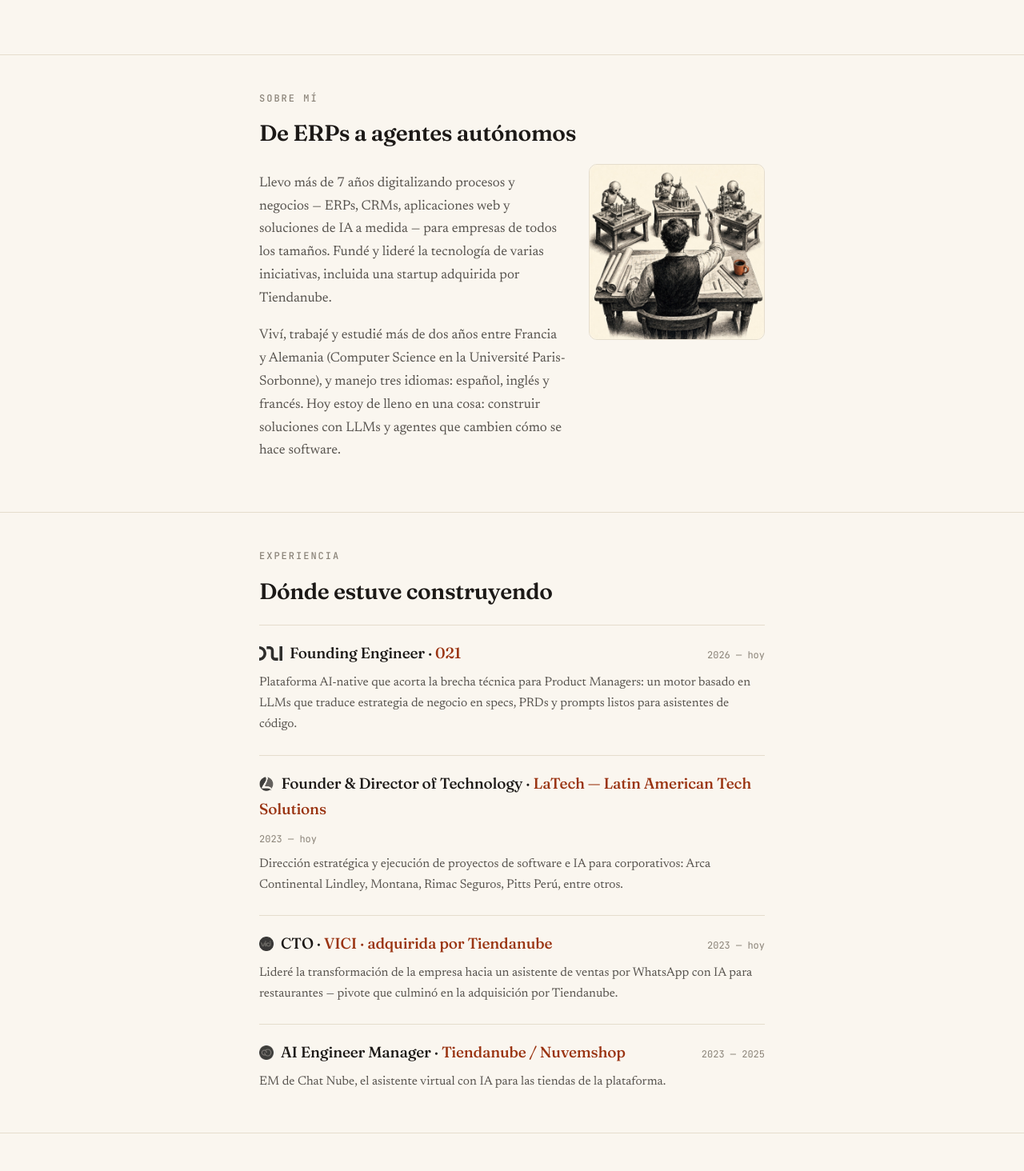
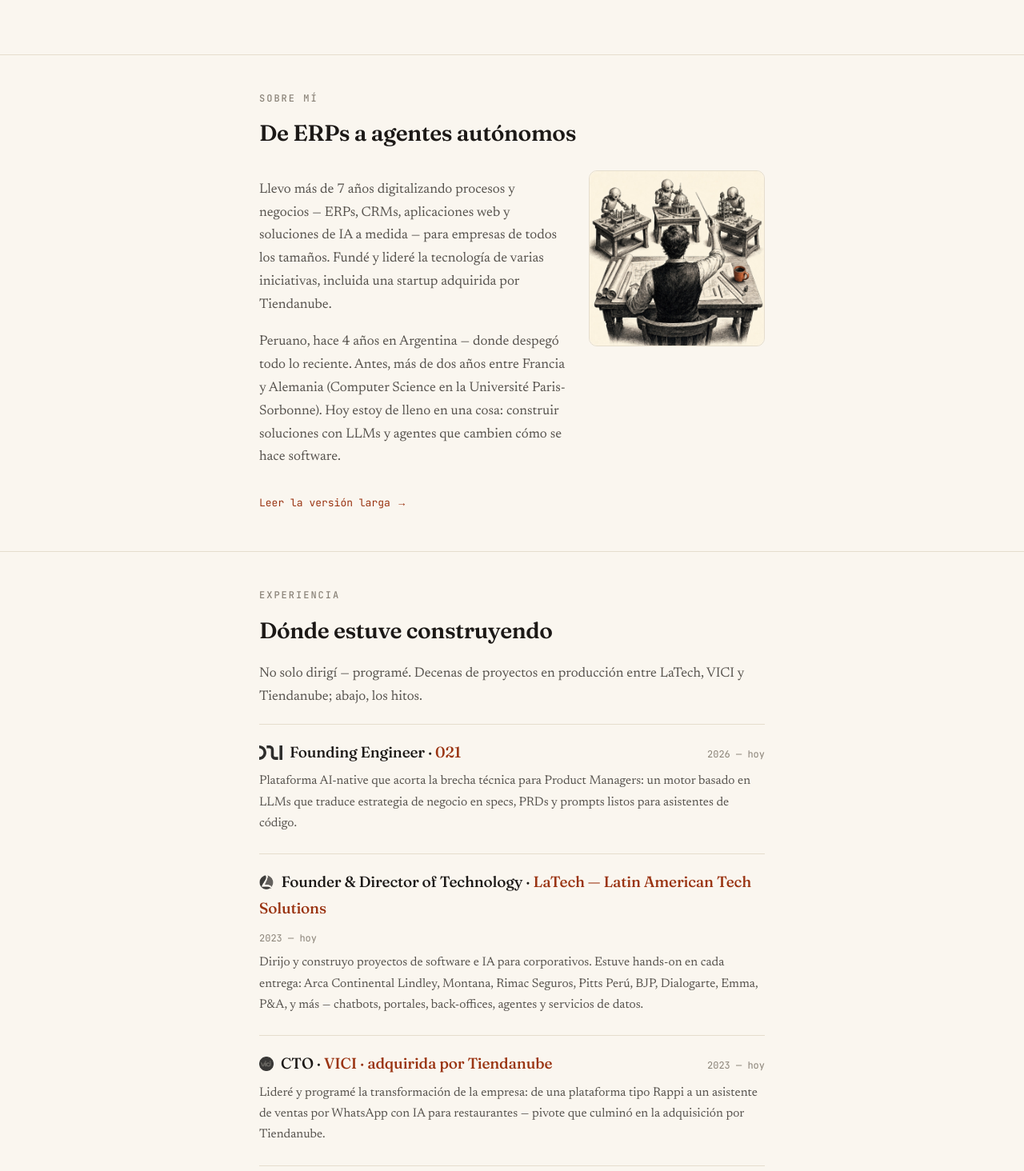
Before and after one commit to agrimald2/alonsogrimaldo.com, a Next.js app: page / in a window 1280 px wide. Shown: the part 540-2004 px from the top of the page at 80% size. Built offline with nearby package versions, Linux system fonts and the light colour scheme.

Commit message:
Make home About section clickable to /sobre-mi; emphasize hands-on across many projects (LaTech/VICI/Tiendanube)

```diff
--- a/app/globals.css
+++ b/app/globals.css
@@ -272,6 +272,44 @@
 .lead {
   color: var(--ink-2);
   font-size: 17px;
+}
+
+/* about (clickable) */
+.about-link {
+  display: block;
+  color: var(--ink);
+  text-decoration: none;
+  border-radius: var(--border-radius-lg, 12px);
+  transition: opacity 0.15s ease;
+}
+
+.about-link:hover {
+  text-decoration: none;
+  color: var(--ink);
+}
+
+.about-link h2 {
+  display: inline-flex;
+  align-items: center;
+  gap: 8px;
+}
+
+.about-link:hover h2 {
+  color: var(--terra);
+}
+
+.about-cta {
+  display: inline-block;
+  margin-top: 14px;
+  font-family: var(--mono);
+  font-size: 13px;
+  color: var(--terra);
+}
+
+.about-link:hover .about-cta {
+  color: var(--terra-2);
+  text-decoration: underline;
+  text-underline-offset: 3px;
 }
 
 /* experience */
--- a/app/page.tsx
+++ b/app/page.tsx
@@ -21,21 +21,21 @@
     org: "LaTech — Latin American Tech Solutions",
     logo: "/logos/latech.png",
     period: "2023 — hoy",
-    desc: "Dirección estratégica y ejecución de proyectos de software e IA para corporativos: Arca Continental Lindley, Montana, Rimac Seguros, Pitts Perú, entre otros.",
+    desc: "Dirijo y construyo proyectos de software e IA para corporativos. Estuve hands-on en cada entrega: Arca Continental Lindley, Montana, Rimac Seguros, Pitts Perú, BJP, Dialogarte, Emma, P&A, y más — chatbots, portales, back-offices, agentes y servicios de datos.",
   },
   {
     role: "CTO",
     org: "VICI · adquirida por Tiendanube",
     logo: "/logos/vici.png",
     period: "2023 — hoy",
-    desc: "Lideré la transformación de la empresa hacia un asistente de ventas por WhatsApp con IA para restaurantes — pivote que culminó en la adquisición por Tiendanube.",
+    desc: "Lideré y programé la transformación de la empresa: de una plataforma tipo Rappi a un asistente de ventas por WhatsApp con IA para restaurantes — pivote que culminó en la adquisición por Tiendanube.",
   },
   {
     role: "AI Engineer Manager",
     org: "Tiendanube / Nuvemshop",
     logo: "/logos/tiendanube.png",
     period: "2023 — 2025",
-    desc: "EM de Chat Nube, el asistente virtual con IA para las tiendas de la plataforma.",
+    desc: "Lideré el equipo y la ingeniería de Chat Nube, el asistente virtual con IA para las tiendas de la plataforma, desde cero hasta producción.",
   },
 ];
 
@@ -76,6 +76,7 @@
       <section id="sobre-mi">
         <div className="wrap">
           <div className="eye">Sobre mí</div>
+          <Link className="about-link" href="/sobre-mi">
             <h2>De ERPs a agentes autónomos</h2>
             <div className="about-grid">
               <div>
@@ -86,12 +87,13 @@
                   incluida una startup adquirida por Tiendanube.
                 </p>
                 <p className="lead">
-                Viví, trabajé y estudié más de dos años entre Francia y Alemania
-                (Computer Science en la Université Paris-Sorbonne), y manejo tres
-                idiomas: español, inglés y francés. Hoy estoy de lleno en una cosa:
+                  Peruano, hace 4 años en Argentina — donde despegó todo lo reciente.
+                  Antes, más de dos años entre Francia y Alemania (Computer Science en
+                  la Université Paris-Sorbonne). Hoy estoy de lleno en una cosa:
                   construir soluciones con LLMs y agentes que cambien cómo se hace
                   software.
                 </p>
+                <span className="about-cta">Leer la versión larga →</span>
               </div>
               <figure className="about-fig">
                 <Image
@@ -102,6 +104,7 @@
                 />
               </figure>
             </div>
+          </Link>
         </div>
       </section>
 
@@ -109,6 +112,10 @@
         <div className="wrap">
           <div className="eye">Experiencia</div>
           <h2>Dónde estuve construyendo</h2>
+          <p className="lead" style={{ marginBottom: "0.5rem" }}>
+            No solo dirigí — programé. Decenas de proyectos en producción entre LaTech,
+            VICI y Tiendanube; abajo, los hitos.
+          </p>
           {experience.map((xp) => (
             <div key={xp.org} className="xp">
               <div className="xp-head">
--- a/app/uses/page.tsx
+++ b/app/uses/page.tsx
@@ -1,4 +1,5 @@
 import type { Metadata } from "next";
+import Link from "next/link";
 
 export const metadata: Metadata = {
   title: "Uses",
@@ -97,7 +98,7 @@
           <p className="lead" style={{ marginTop: "2.5rem" }}>
             Lo importante no son las herramientas exactas — es la estructura alrededor.
             De eso escribo en los{" "}
-            <a href="/#posts">posts</a>.
+            <Link href="/#posts">posts</Link>.
           </p>
         </div>
       </article>
```
Lines whose indentation alone changed are shown as unchanged.
